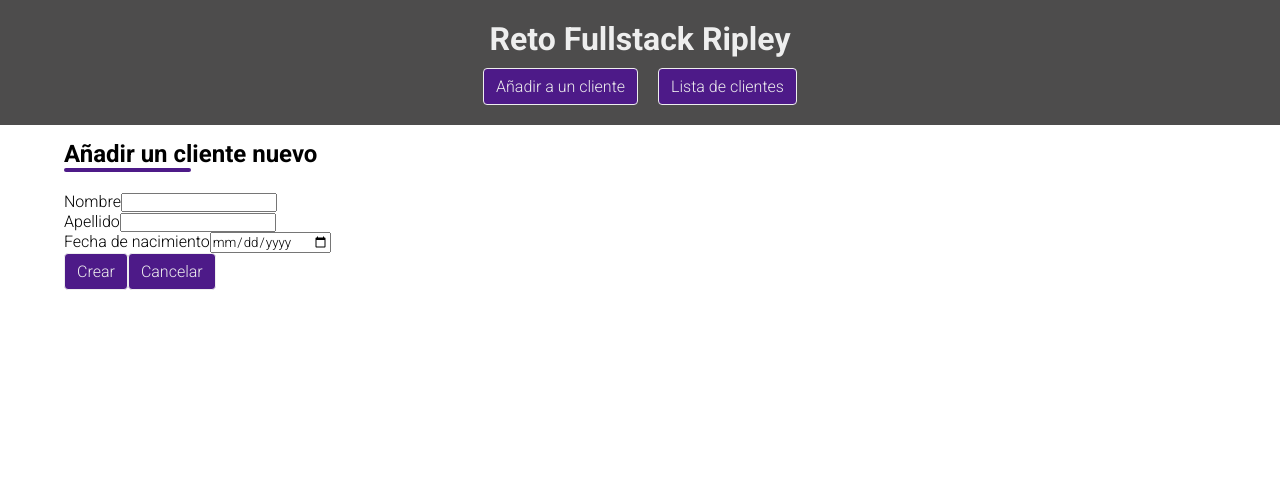
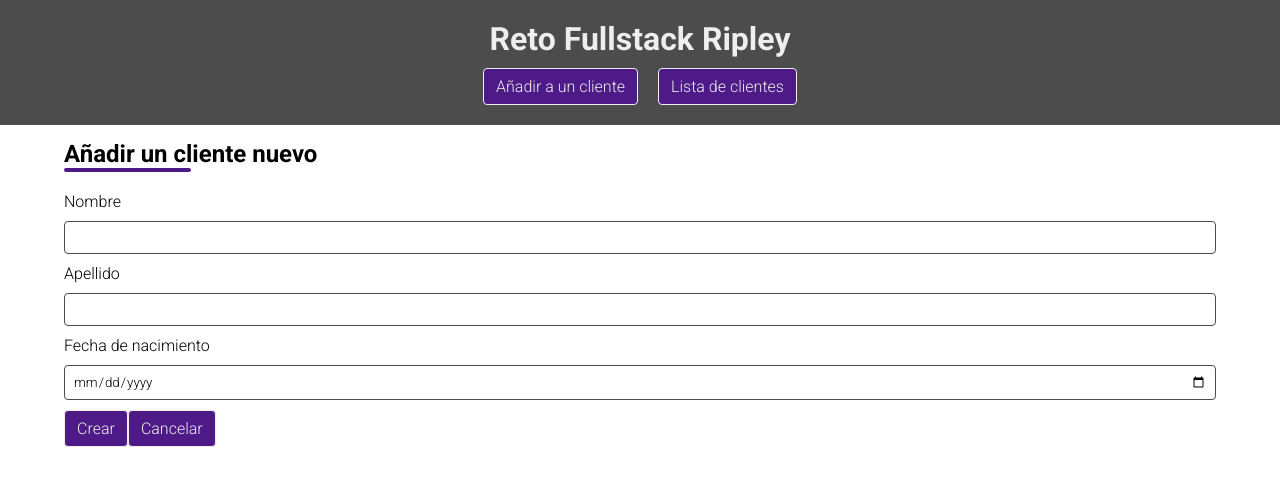
Before and after one commit to heraldofortuna/ripley-challenge-app, a React (Create React App) app in the folder frontend/: page /create in a window 1280 px wide. Shown: the top 486 px of the page. Built offline with nearby package versions, Linux system fonts and the light colour scheme.

Commit message:
Los estilos de la tabla y los botones fueron implemenatados con styled components

```diff
--- a/frontend/src/components/Button.jsx
+++ b/frontend/src/components/Button.jsx
@@ -1,7 +1,6 @@
 import React from "react";
 import styled from "styled-components";
 
-const Button = ({ text, type }) => {
 const StyledButton = styled.button`
   background-color: var(--color-purple);
   font-size: 16px;
@@ -18,6 +17,7 @@ const Button = ({ text, type }) => {
   }
 `;
 
+const Button = ({ text, type }) => {
   return (
     <StyledButton type={type}>{ text }</StyledButton>
   )
--- a/frontend/src/components/Dashboard.jsx
+++ b/frontend/src/components/Dashboard.jsx
@@ -1,8 +1,7 @@
 import React from "react";
 import styled from "styled-components";
 
-const Dashboard = ({ data }) => {
-  const StyledTable = styled.table`
+const StyledTable = styled.table`
     & th {
       padding: 10px 0 20px 0;
       border-bottom: 1px solid var(--color-dark);
@@ -11,8 +10,9 @@ const Dashboard = ({ data }) => {
       text-align: center;
       padding: 10px 0;
     }
-  `;
+`;
 
+const Dashboard = ({ data }) => {
   return (
     <StyledTable>
       <thead>
--- a/frontend/src/components/Form.jsx
+++ b/frontend/src/components/Form.jsx
@@ -1,7 +1,31 @@
 import React, { useState } from "react";
 import { Link, useNavigate } from "react-router-dom";
+import styled from "styled-components";
 import { addClient } from "../services/index";
 import Button from "./Button";
+
+const StyledForm = styled.form`
+    display: flex;
+    flex-direction: column;
+    gap: 10px;
+  `;
+
+const StyledInput = styled.div`
+  display: flex;
+  flex-direction: column;
+  gap: 10px;
+
+  & > input {
+    padding: 8px;
+    border: 1px solid var(--color-dark);
+    border-radius: 4px;
+  }
+`;
+
+const StyledButtons = styled.div`
+  display: flex;
+  align-items: center;
+`;
 
 const Form = () => {
   const [formValues, setFormValues] = useState({
@@ -25,24 +49,24 @@ const Form = () => {
   }
 
   return (
-    <form onSubmit={handleSubmit}>
-      <div>
+    <StyledForm onSubmit={handleSubmit}>
+      <StyledInput>
         <label>Nombre</label>
         <input type="text" name="name" onChange={handleChange} />
-      </div>
-      <div>
+      </StyledInput>
+      <StyledInput>
         <label>Apellido</label>
         <input type="text" name="lastname" onChange={handleChange} />
-      </div>
-      <div>
+      </StyledInput>
+      <StyledInput>
         <label>Fecha de nacimiento</label>
         <input type="date" name="birthday" onChange={handleChange} />
-      </div>
-      <div>
+      </StyledInput>
+      <StyledButtons>
         <Button text="Crear" type="submit" />
         <Link to="/"><Button text="Cancelar" /></Link>
-      </div>
-    </form>
+      </StyledButtons>
+    </StyledForm>
   )
 }
 
```
Lines whose indentation alone changed are shown as unchanged.
